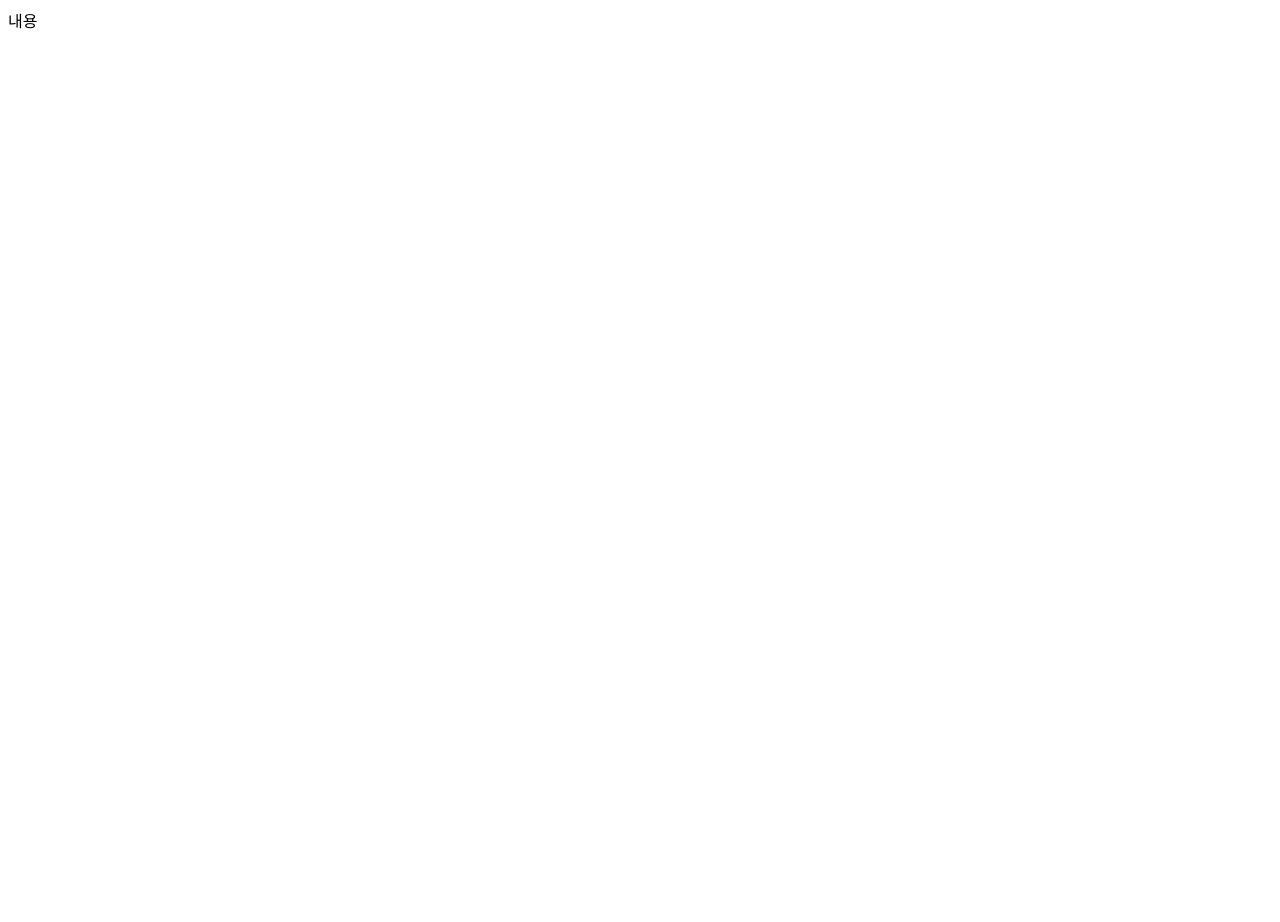
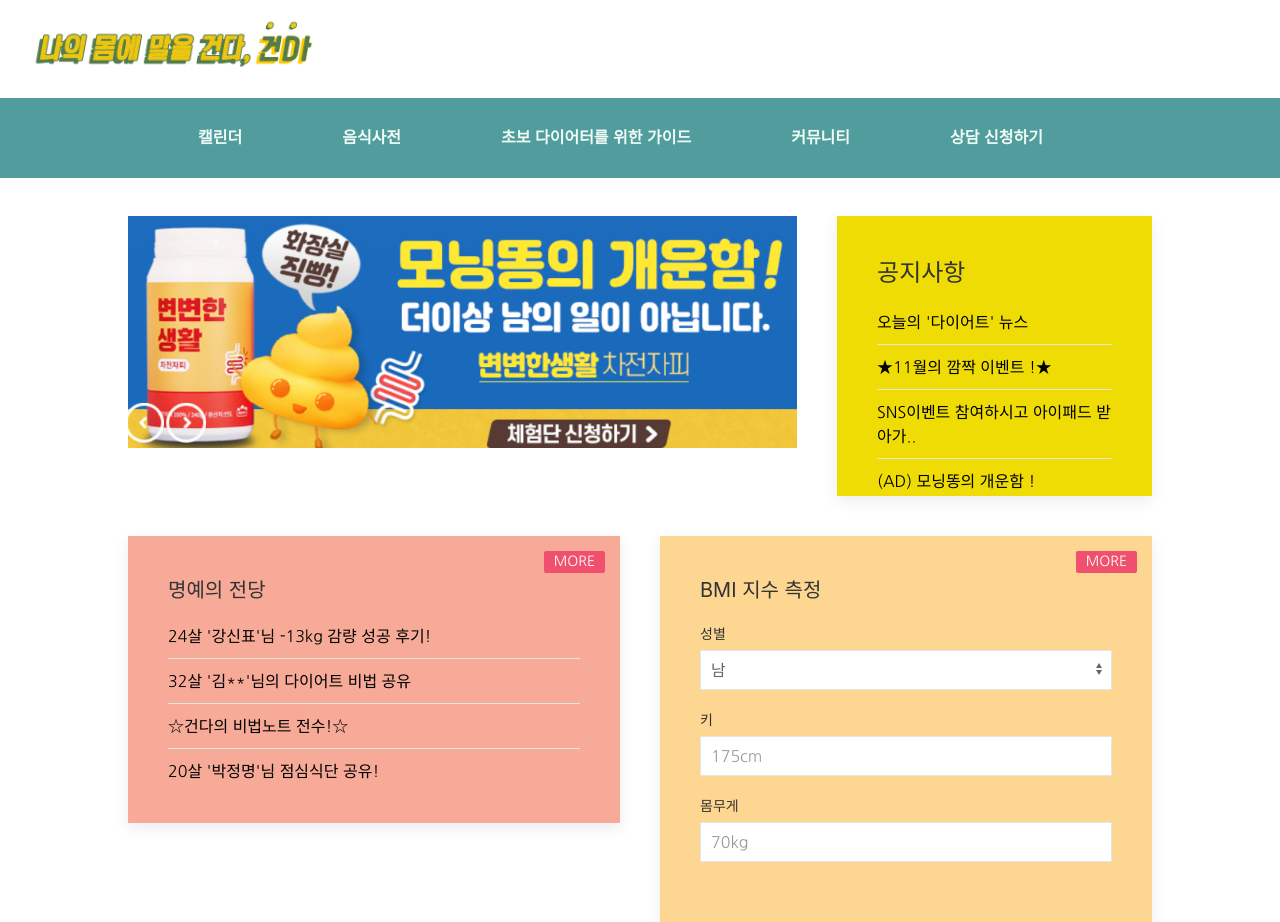
Before and after one commit to sowish23/wink_gunda, a plain HTML site: page html/index.html in a window 1280 px wide. Before the commit the page ends 800 px from the top, so only its background shows below. Drawn offline with nearby package versions, Linux system fonts and the light colour scheme.

Commit message:
main page

```diff
--- a/css/style.css
+++ b/css/style.css
@@ -0,0 +1,45 @@
+body{
+    font-family: 'Nanum Gothic', sans-serif;
+}
+
+.navbar{
+    width: 100%;
+    background-color: #519D9E;
+}
+
+.navbar-ul li a{
+    color: #EFFBF5;
+    font-size: 1em;
+    font-weight: bold;
+    font-family: 'Nanum Gothic', sans-serif;
+    padding: 0 0 0 70px;
+}
+
+.navbar-ul li a:hover{
+    color: #9DC8C8;
+}
+
+.navbar-ul{
+    padding-left: 10%;
+}
+
+.content{
+    margin: 3% 10% 0 10%;
+}
+
+.notice_card{
+    background-color:#EFDC05;
+    height: 280px;
+}
+
+.notice a{
+    color: black;
+}
+
+.card-1{
+    background-color: #F7AA97;
+}
+
+.card-2{
+    background-color: #FDD692;
+}
--- a/html/index.html
+++ b/html/index.html
@@ -3,13 +3,90 @@
 
 <head>
     <meta charset="utf-8">
+    <link rel="stylesheet" href="https://cdnjs.cloudflare.com/ajax/libs/uikit/3.1.7/css/uikit.min.css" />
+    <script src="https://cdnjs.cloudflare.com/ajax/libs/uikit/3.1.7/js/uikit.min.js"></script>
+    <script src="https://cdnjs.cloudflare.com/ajax/libs/uikit/3.1.7/js/uikit-icons.min.js"></script>
+    <link href="https://fonts.googleapis.com/css?family=Nanum+Gothic:400,700,800&display=swap&subset=korean"
+        rel="stylesheet">
     <link rel="stylesheet" type="text/css" href="../css/style.css">
-    <title>제목</title>
+    <title>나의 몸에 말을 건다, 건Dㅏ</title>
 </head>
 
 <body>
+    <img src="../image/logo.png" width="350" alt="logo">
+    <nav class="navbar" uk-navbar>
+        <ul class="uk-navbar-nav navbar-ul">
+            <li><a href="#">캘린더</a></li>
+            <li><a href="#">음식사전</a></li>
+            <li><a href="#">초보 다이어터를 위한 가이드</a></li>
+            <li><a href="#">커뮤니티</a></li>
+            <li><a href="#">상담 신청하기</a></li>
+        </ul>
+    </nav>
 
-    내용
+    <div class="content">
+        <div uk-grid>
+            <div class="uk-width-2-3">
+                <img src="../image/광고.png" alt="logo"/>
+            </div>
+            <div class="uk-width-1-3">
+                <div class="uk-card uk-card-default uk-card-body notice_card">
+                    <h3>공지사항</h3>
+                        <ul class="notice uk-list uk-list-divider">
+                            <li><a href="#">오늘의 '다이어트' 뉴스</a></li>
+                            <li><a href="#">★11월의 깜짝 이벤트 !★</a></li>
+                            <li><a href="#">SNS이벤트 참여하시고 아이패드 받아가..</a></li>
+                            <li><a href="#">(AD) 모닝똥의 개운함 !</a></li>
+                        </ul>
+                </div>
+            </div>
+        </div>
+        <div uk-grid>
+            <div class="uk-width-1-2">
+                <div class="uk-card uk-card-default uk-card-body card-1">
+                    <div class="uk-card-badge uk-label uk-label-danger">MORE</div>
+                    <h4>명예의 전당</h4>
+                    <ul class="notice uk-list uk-list-divider">
+                        <li><a href="#">24살 '강신표'님 -13kg 감량 성공 후기!</a></li>
+                        <li><a href="#">32살 '김**'님의 다이어트 비법 공유</a></li>
+                        <li><a href="#">☆건다의 비법노트 전수!☆</a></li>
+                        <li><a href="#">20살 '박정명'님 점심식단 공유!</a></li>
+                    </ul>
+                </div>
+            </div>
+            <div class="uk-width-1-2">
+                <div class="uk-card uk-card-default uk-card-body card-2">
+                    <div class="uk-card-badge uk-label uk-label-danger">MORE</div>
+                    <h4>BMI 지수 측정</h4>
+                    <form class="uk-form-stacked">
+                        <div class="uk-margin">
+                            <label class="uk-form-label" for="form-stacked-select">성별</label>
+                            <div class="uk-form-controls">
+                                <select class="uk-select" id="form-stacked-select">
+                                    <option>남</option>
+                                    <option>여</option>
+                                </select>
+                            </div>
+                        </div>
+                        <div class="uk-margin">
+                            <label class="uk-form-label" for="form-stacked-text">키</label>
+                            <div class="uk-form-controls">
+                                <input class="uk-input" id="form-stacked-text" type="text" placeholder="175cm">
+                            </div>
+                        </div>
+                        <div class="uk-margin">
+                            <label class="uk-form-label" for="form-stacked-text">몸무게</label>
+                            <div class="uk-form-controls">
+                                <input class="uk-input" id="form-stacked-text" type="text" placeholder="70kg">
+                            </div>
+                        </div>
+                    </form>
+
+                </div>
+            </div>
+        </div>
+    </div>
+
 
 </body>
 
```
Also changed, not shown: image/logo.png (added), image/광고.png (added).
